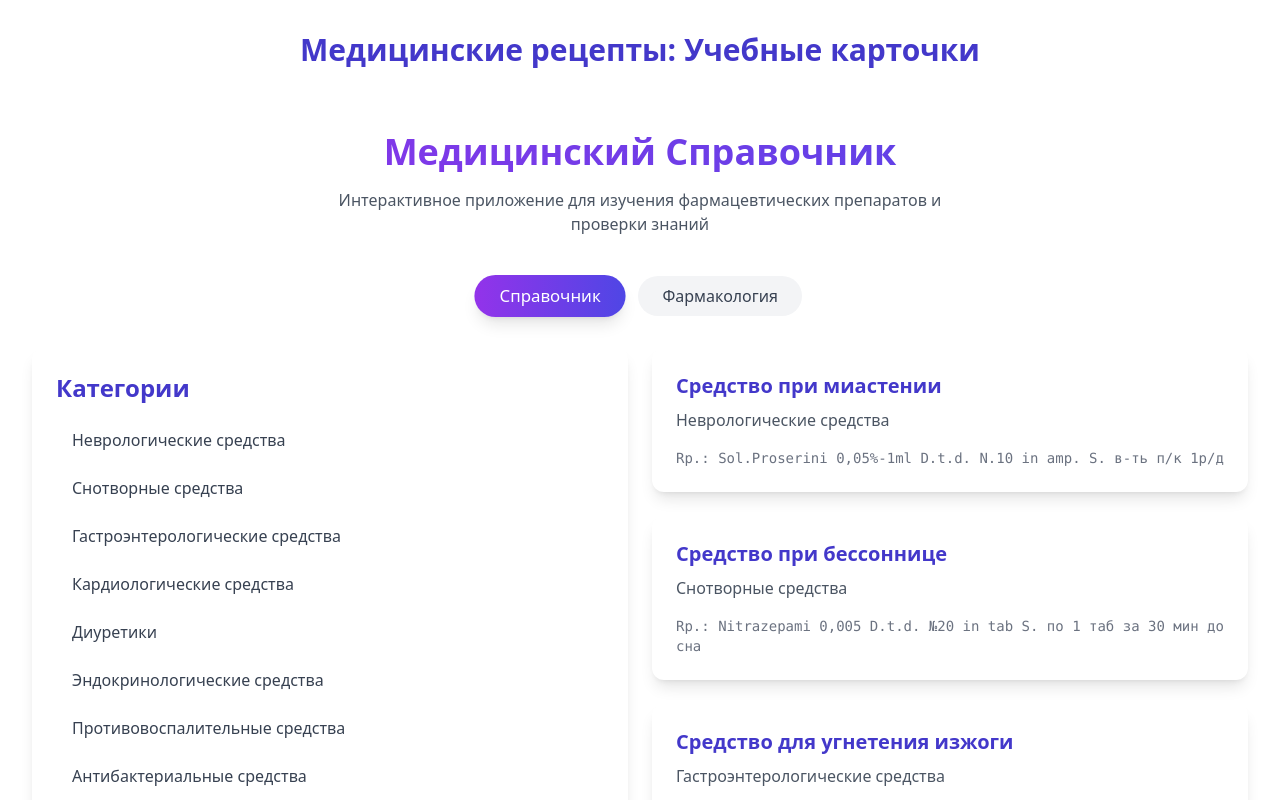
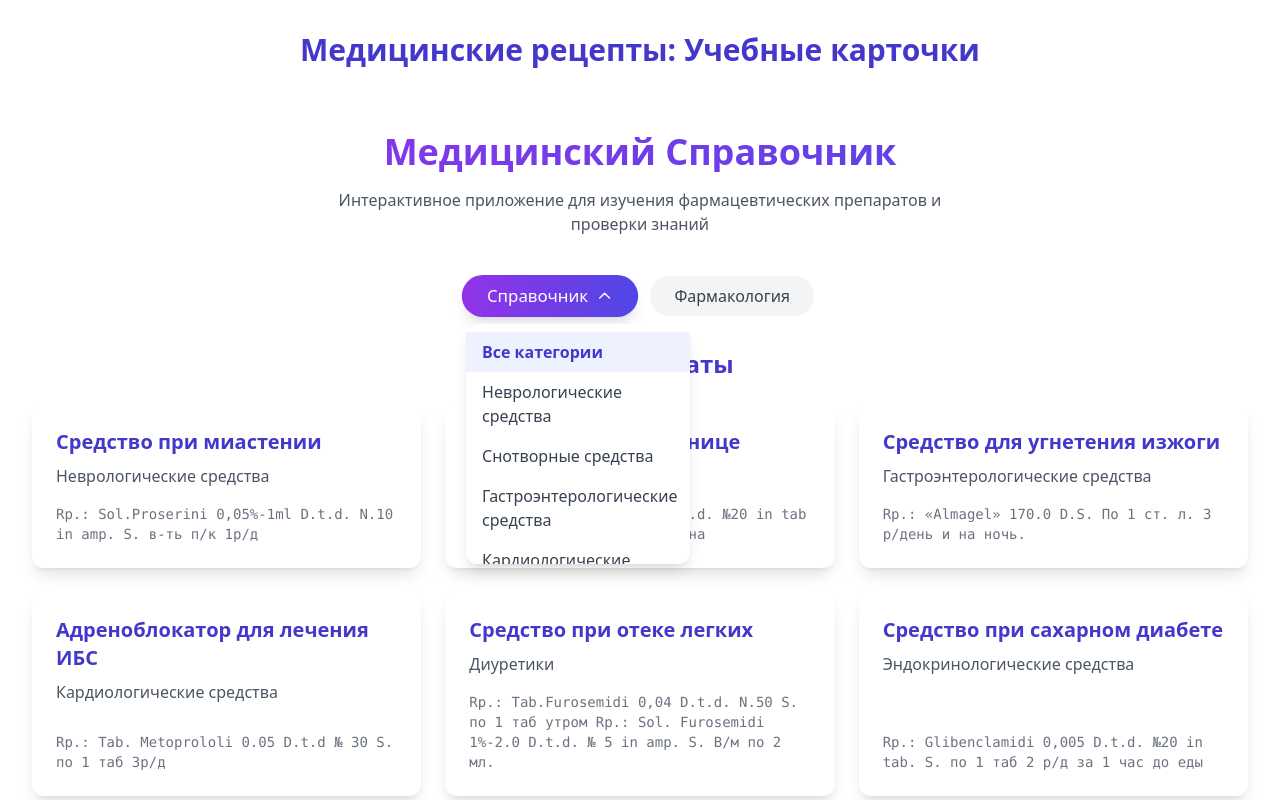
Before and after one commit to rinatuse/quizzes, a Nuxt app: page / in a window 1280 px wide. Both pictures are taken after a click on the button "Справочник". Shown: the top 800 px of the page. Built offline with nearby package versions, Linux system fonts and the light colour scheme.

Commit message:
feat: add scroll

```diff
--- a/components/PharmaCards.vue
+++ b/components/PharmaCards.vue
@@ -12,17 +12,46 @@
 
     <!-- Навигация между режимами -->
     <div class="flex justify-center space-x-4 mb-8">
+      <div class="relative">
         <button
-        @click="currentMode = 'cards'"
-        class="px-6 py-2 rounded-full transition-all duration-300 transform"
+          @click="toggleDropdown"
+          class="px-6 py-2 rounded-full transition-all duration-300 transform flex items-center space-x-2"
           :class="currentMode === 'cards'
             ? 'bg-gradient-to-r from-purple-600 to-indigo-600 text-white scale-105 shadow-lg'
             : 'bg-gray-100 text-gray-700 hover:bg-gray-200'"
         >
-        Справочник
+          <span>Справочник</span>
+          <svg xmlns="http://www.w3.org/2000/svg" class="h-4 w-4" :class="dropdownOpen ? 'transform rotate-180' : ''" fill="none" viewBox="0 0 24 24" stroke="currentColor">
+            <path stroke-linecap="round" stroke-linejoin="round" stroke-width="2" d="M19 9l-7 7-7-7" />
+          </svg>
+        </button>
+
+        <!-- Выпадающий список категорий -->
+        <div
+          v-if="dropdownOpen"
+          class="absolute z-10 mt-2 w-56 bg-white rounded-xl shadow-lg py-2 left-0 max-h-60 overflow-y-auto"
+        >
+          <button
+            @click="selectCategory(null)"
+            class="w-full text-left px-4 py-2 hover:bg-indigo-50 text-gray-700"
+            :class="selectedCategory === null ? 'font-bold text-indigo-700 bg-indigo-50' : ''"
+          >
+            Все категории
           </button>
           <button
-        @click="currentMode = 'pharmacology'"
+            v-for="category in uniqueCategories"
+            :key="category"
+            @click="selectCategory(category)"
+            class="w-full text-left px-4 py-2 hover:bg-indigo-50 text-gray-700"
+            :class="selectedCategory === category ? 'font-bold text-indigo-700 bg-indigo-50' : ''"
+          >
+            {{ category }}
+          </button>
+        </div>
+      </div>
+
+      <button
+        @click="switchToPharmacology"
         class="px-6 py-2 rounded-full transition-all duration-300 transform"
         :class="currentMode === 'pharmacology'
           ? 'bg-gradient-to-r from-purple-600 to-indigo-600 text-white scale-105 shadow-lg'
@@ -35,134 +64,41 @@
     <!-- Контейнер для карточек -->
     <transition name="fade" mode="out-in">
       <div v-if="currentMode === 'cards'" class="cards-container">
-        <div class="grid md:grid-cols-2 gap-6">
-          <!-- Список категорий -->
-          <div class="bg-white rounded-xl shadow-lg p-6">
-            <h2 class="text-2xl font-bold text-indigo-700 mb-4">Категории</h2>
-            <div class="space-y-2">
+        <!-- Информация о текущей категории -->
+        <div class="mb-6 text-center" v-if="selectedCategory">
+          <h2 class="text-2xl font-bold text-indigo-700">{{ selectedCategory }}</h2>
           <button
-                v-for="category in uniqueCategories"
-                :key="category"
-                @click="selectCategory(category)"
-                class="w-full text-left px-4 py-2 rounded-lg transition-all duration-300"
-                :class="selectedCategory === category
-                  ? 'bg-indigo-100 text-indigo-700'
-                  : 'hover:bg-gray-100 text-gray-700'"
+            @click="selectedCategory = null"
+            class="text-sm text-indigo-600 hover:text-indigo-800 mt-2"
           >
-                {{ category }}
+            Показать все категории
           </button>
         </div>
+        <div v-else class="mb-6 text-center">
+          <h2 class="text-2xl font-bold text-indigo-700">Все препараты</h2>
         </div>
 
-          <!-- Карточки препаратов -->
-          <div class="space-y-6">
+        <!-- Сетка карточек -->
+        <div class="grid grid-cols-1 md:grid-cols-2 lg:grid-cols-3 gap-6">
           <div
             v-for="(med, index) in filteredMedications"
             :key="index"
-              class="bg-white rounded-xl shadow-lg p-6 hover:shadow-xl transition-all duration-300 transform hover:-translate-y-2 cursor-pointer"
+            class="bg-white rounded-xl shadow-lg p-6 hover:shadow-xl transition-all duration-300 transform hover:-translate-y-2 cursor-pointer h-full flex flex-col"
             @click="openMedicationDetails(med)"
           >
             <h3 class="text-xl font-bold text-indigo-700 mb-2">{{ med.title }}</h3>
             <p class="text-gray-600 mb-4">{{ med.category }}</p>
-              <div class="text-sm text-gray-500 font-mono">{{ med.text }}</div>
-            </div>
-          </div>
+            <div class="text-sm text-gray-500 font-mono mt-auto">{{ med.text }}</div>
           </div>
         </div>
 
-      <!-- Контейнер для обычного квиза (один ответ) -->
-      <div v-else-if="currentMode === 'quiz'" class="quiz-container max-w-2xl mx-auto">
-        <div v-if="!quizCompleted" class="bg-white rounded-xl shadow-lg p-8">
-          <div class="flex justify-between items-center mb-6">
-            <h2 class="text-2xl font-bold text-indigo-700">
-              Вопрос {{ currentQuestionIndex + 1 }} / {{ quizzes.length }}
-            </h2>
-            <div class="text-sm text-gray-600">
-              Правильных ответов: {{ correctAnswersCount }}
+        <!-- Сообщение если нет результатов -->
+        <div v-if="filteredMedications.length === 0" class="text-center py-10">
+          <p class="text-gray-600">Нет препаратов в выбранной категории.</p>
         </div>
       </div>
 
-          <div class="quiz-question">
-            <p class="text-xl font-medium mb-6">
-              {{ currentQuestion.question }}
-            </p>
-
-            <div class="space-y-4">
-              <button
-                v-for="(option, index) in currentQuestion.options"
-                :key="index"
-                @click="selectAnswer(index)"
-                class="w-full px-4 py-3 text-left rounded-lg transition-all duration-300 border-2"
-                :class="getOptionClasses(index)"
-              >
-                {{ option }}
-              </button>
-            </div>
-
-            <!-- Результат ответа -->
-            <div
-              v-if="answerSelected"
-              class="mt-6 p-4 rounded-lg transition-all duration-300"
-              :class="isCurrentAnswerCorrect
-                ? 'bg-green-50 border-2 border-green-300'
-                : 'bg-red-50 border-2 border-red-300'"
-            >
-              <p class="font-semibold"
-                :class="isCurrentAnswerCorrect
-                  ? 'text-green-700'
-                  : 'text-red-700'"
-              >
-                {{ isCurrentAnswerCorrect ? 'Верно!' : 'Неверно!' }}
-              </p>
-              <p class="mt-2 text-gray-700">
-                {{ currentQuestion.explanation }}
-              </p>
-            </div>
-          </div>
-
-          <!-- Навигация по вопросам -->
-          <div class="flex justify-between mt-6">
-            <button
-              @click="previousQuestion"
-              :disabled="currentQuestionIndex === 0"
-              class="px-4 py-2 rounded-lg bg-gray-100 text-gray-700 disabled:opacity-50"
-            >
-              Предыдущий
-            </button>
-            <button
-              @click="nextQuestion"
-              :disabled="!answerSelected"
-              class="px-4 py-2 rounded-lg bg-indigo-600 text-white disabled:opacity-50"
-            >
-              {{ currentQuestionIndex === quizzes.length - 1 ? 'Завершить' : 'Следующий' }}
-            </button>
-          </div>
-        </div>
-
-        <!-- Результаты квиза -->
-        <div v-else class="bg-white rounded-xl shadow-lg p-8 text-center">
-          <h2 class="text-3xl font-bold text-indigo-700 mb-4">
-            Тест завершен!
-          </h2>
-          <div class="text-xl mb-6">
-            Правильных ответов:
-            <span class="font-bold text-indigo-600">
-              {{ correctAnswersCount }} из {{ quizzes.length }}
-            </span>
-          </div>
-          <div class="text-2xl font-bold text-transparent bg-clip-text bg-gradient-to-r from-purple-600 to-indigo-600 mb-6">
-            Результат: {{ Math.round((correctAnswersCount / quizzes.length) * 100) }}%
-          </div>
-          <button
-            @click="restartQuiz"
-            class="px-6 py-3 bg-gradient-to-r from-purple-600 to-indigo-600 text-white rounded-full hover:scale-105 transition-transform"
-          >
-            Пройти тест заново
-          </button>
-        </div>
-      </div>
-
-      <!-- Контейнер для фармакологического квиза (множественный выбор) -->
+      <!-- Контейнер для фармакологического квиза (многовариантный выбор) -->
       <div v-else-if="currentMode === 'pharmacology'" class="quiz-container max-w-2xl mx-auto">
         <div v-if="!pharmacologyQuizCompleted" class="bg-white rounded-xl shadow-lg p-8">
           <div class="flex justify-between items-center mb-6">
@@ -320,7 +256,7 @@
 </template>
 
 <script setup>
-import { ref, computed } from 'vue'
+import { ref, computed, onMounted, onBeforeUnmount } from 'vue'
 import { prescriptions } from '~/data/prescriptions.js'
 import { quizzes } from '~/data/quizzes.js'
 
@@ -328,12 +264,24 @@ import { quizzes } from '~/data/quizzes.js'
 const currentMode = ref('cards')
 const selectedCategory = ref(null)
 const selectedMedication = ref(null)
+const dropdownOpen = ref(false)
 
-// Квиз
-const currentQuestionIndex = ref(0)
-const selectedAnswers = ref([])
-const quizCompleted = ref(false)
-const answerSelected = ref(false)
+// Обработчик кликов вне выпадающего списка
+const closeDropdownOnOutsideClick = (event) => {
+  if (dropdownOpen.value) {
+    dropdownOpen.value = false
+  }
+}
+
+// Добавляем слушатель события при монтировании компонента
+onMounted(() => {
+  document.addEventListener('click', closeDropdownOnOutsideClick)
+})
+
+// Удаляем слушатель события перед размонтированием компонента
+onBeforeUnmount(() => {
+  document.removeEventListener('click', closeDropdownOnOutsideClick)
+})
 
 // Фармакологический квиз (многовариантный выбор)
 const currentPharmQuestionIndex = ref(0)
@@ -362,6 +310,21 @@ const initPharmSelectedAnswers = () => {
 // Инициализируем массив при загрузке компонента
 initPharmSelectedAnswers()
 
+// Методы для работы с выпадающим списком
+const toggleDropdown = (event) => {
+  event.stopPropagation() // Предотвращаем всплытие события
+  dropdownOpen.value = !dropdownOpen.value
+  if (currentMode.value !== 'cards') {
+    currentMode.value = 'cards'
+  }
+}
+
+// Методы для навигации по режимам
+const switchToPharmacology = () => {
+  currentMode.value = 'pharmacology'
+  dropdownOpen.value = false
+}
+
 // Computed свойства для карточек
 const uniqueCategories = computed(() => {
   return [...new Set(prescriptions.map(p => p.category))]
@@ -375,70 +338,13 @@ const filteredMedications = computed(() => {
 
 // Методы для работы с карточками
 const selectCategory = (category) => {
-  selectedCategory.value = selectedCategory.value === category ? null : category
+  selectedCategory.value = category
+  dropdownOpen.value = false
+  currentMode.value = 'cards'
 }
 
 const openMedicationDetails = (medication) => {
   selectedMedication.value = medication
-}
-
-// Методы для квиза
-const currentQuestion = computed(() => quizzes[currentQuestionIndex.value])
-
-const isCurrentAnswerCorrect = computed(() => {
-  return selectedAnswers.value[currentQuestionIndex.value] === currentQuestion.value.correctAnswer
-})
-
-const correctAnswersCount = computed(() => {
-  return selectedAnswers.value.filter((answer, index) =>
-    answer === quizzes[index].correctAnswer
-  ).length
-})
-
-const selectAnswer = (index) => {
-  if (!answerSelected.value) {
-    selectedAnswers.value[currentQuestionIndex.value] = index
-    answerSelected.value = true
-  }
-}
-
-const getOptionClasses = (index) => {
-  if (!answerSelected.value) {
-    return 'border-gray-200 hover:bg-gray-50'
-  }
-
-  if (index === currentQuestion.value.correctAnswer) {
-    return 'border-green-300 bg-green-50 text-green-700'
-  }
-
-  if (index === selectedAnswers.value[currentQuestionIndex.value]) {
-    return 'border-red-300 bg-red-50 text-red-700'
-  }
-
-  return 'border-gray-200 opacity-50'
-}
-
-const nextQuestion = () => {
-  if (currentQuestionIndex.value < quizzes.length - 1) {
-    currentQuestionIndex.value++
-    answerSelected.value = selectedAnswers.value[currentQuestionIndex.value] !== undefined
-  } else {
-    quizCompleted.value = true
-  }
-}
-
-const previousQuestion = () => {
-  if (currentQuestionIndex.value > 0) {
-    currentQuestionIndex.value--
-    answerSelected.value = selectedAnswers.value[currentQuestionIndex.value] !== undefined
-  }
-}
-
-const restartQuiz = () => {
-  currentQuestionIndex.value = 0
-  selectedAnswers.value = []
-  quizCompleted.value = false
-  answerSelected.value = false
 }
 
 // Методы для фармакологического квиза (многовариантный выбор)
```
Lines whose indentation alone changed are shown as unchanged.
